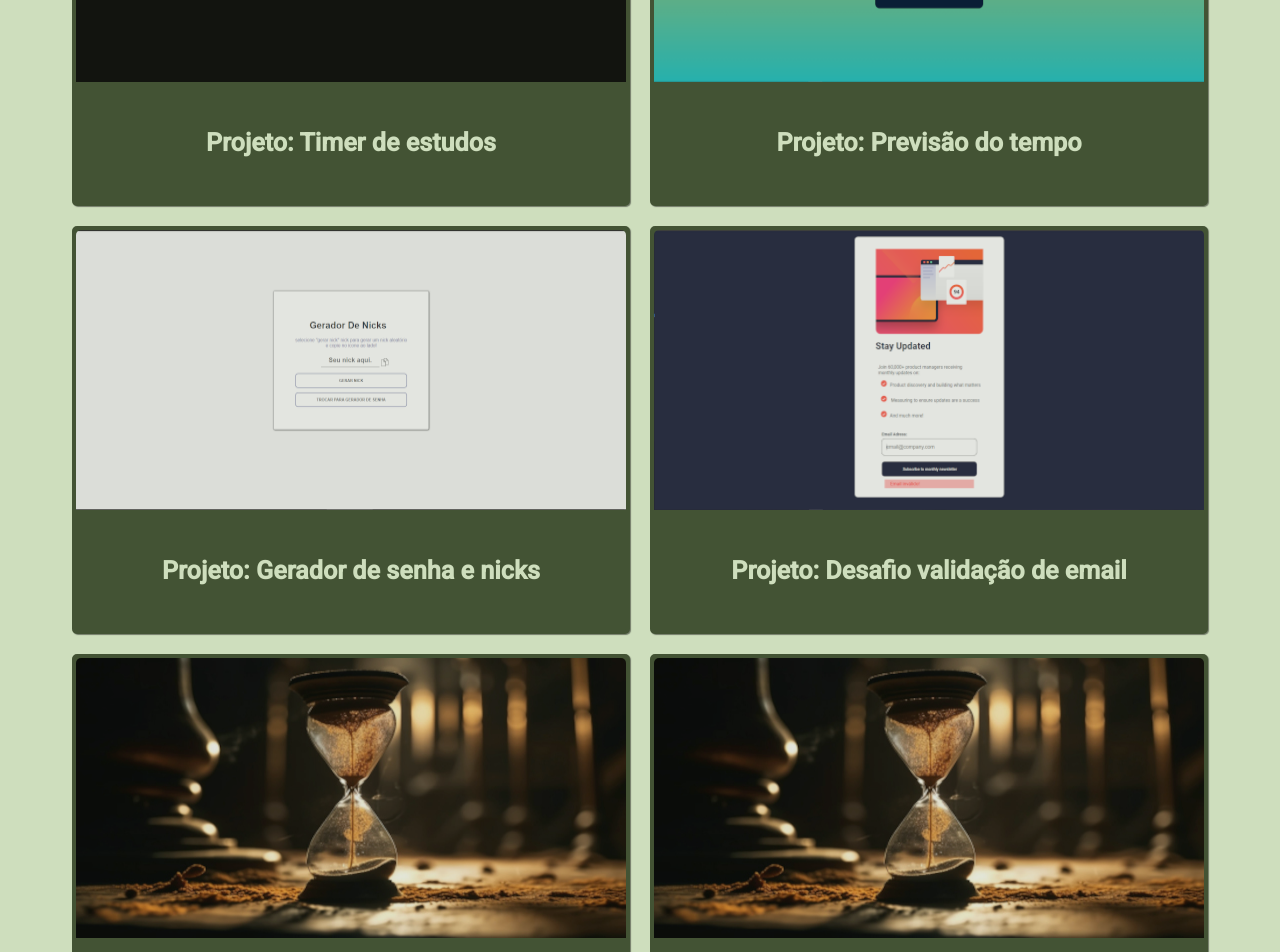
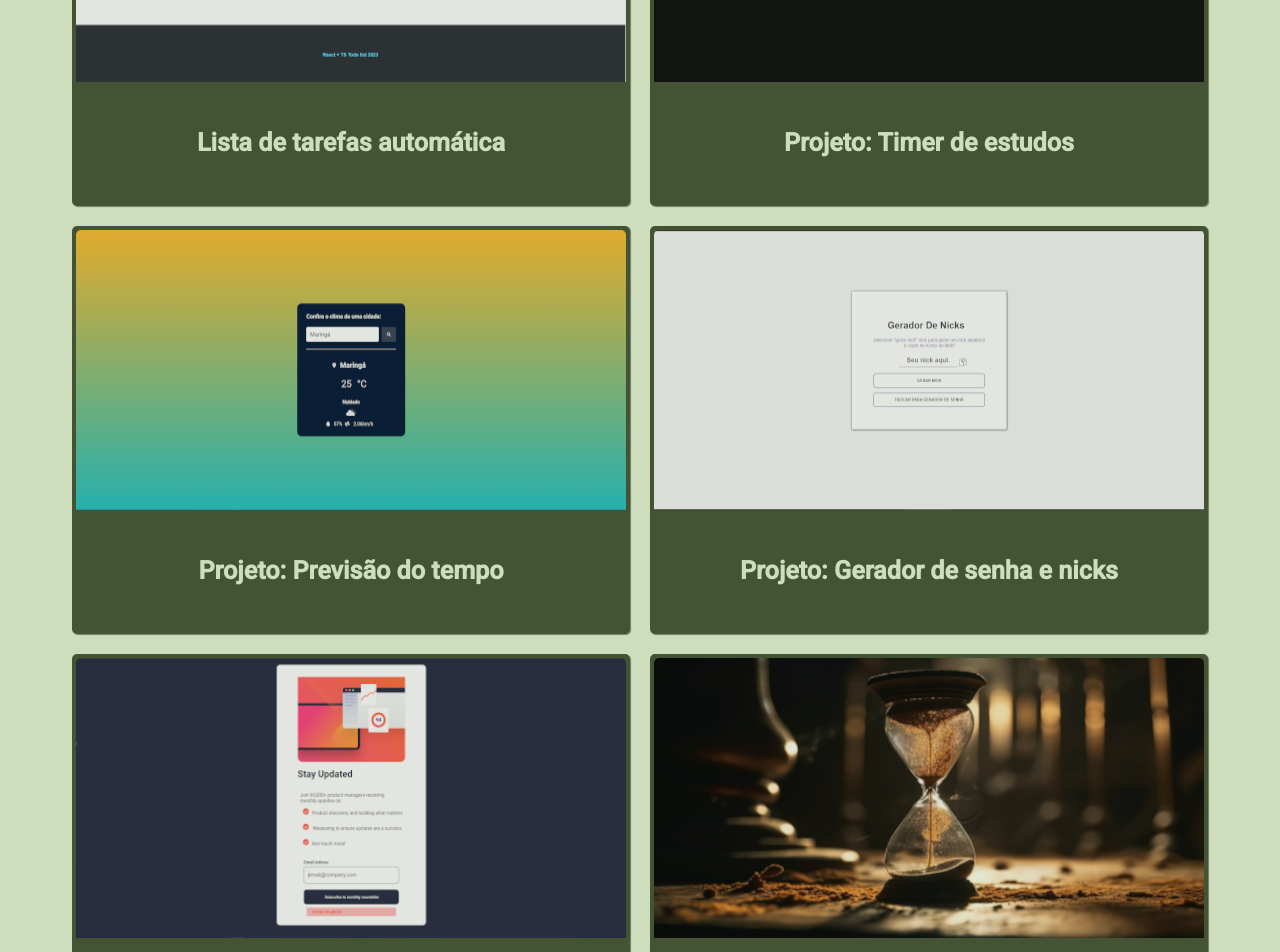
Before and after one commit to Gadarkeres/Portfolio, a React (Create React App) app: page / in a window 1280 px wide. Shown: the part 3020-3972 px from the top of the page. Built offline with nearby package versions, Linux system fonts and the light colour scheme; a web font is replaced by a local one.

Commit message:
projects update

```diff
--- a/src/components/Projects/Projects.js
+++ b/src/components/Projects/Projects.js
@@ -6,6 +6,7 @@ import img1 from './img/timer.png'
 import img2 from './img/tempo.png'
 import img3 from './img/email.png'
 import img4 from './img/gerador.png'
+import img5 from './img/todo-list.png'
 import embreve from './img/em-breve.jpg'
 // pdf
 import pdf from './file/Curriculo-Matheus-Att.pdf'
@@ -18,11 +19,12 @@ const Projects = () => {
     <section id="section4">
       <h2 className="Tittle">PROJETOS</h2>
       <div className="container_card">
+      <Card img={img5}title={"Lista de tarefas automática"} link="https://gadarkeres.github.io/todo-list/"/>
         <Card img={img1} title={"Projeto: Timer de estudos"} link={"https://gadarkeres.github.io/Projeto-timer/"}/>
         <Card img={img2} title={'Projeto: Previsão do tempo'} link={"https://gadarkeres.github.io/Projeto-Tempo/"}/>
         <Card img={img4}title={"Projeto: Gerador de senha e nicks"} link={"https://gadarkeres.github.io/Generate-Pass-Nick/"}/>
         <Card img={img3} title={'Projeto: Desafio validação de email'} link={"https://gadarkeres.github.io/email-validation-project/"}/>
-        <Card img={embreve}title={"EM BREVE"}/>
+
         <Card img={embreve}title={"EM BREVE"}/>
 
       </div>
```
Also changed, not shown: src/components/Projects/img/todo-list.png (added).
